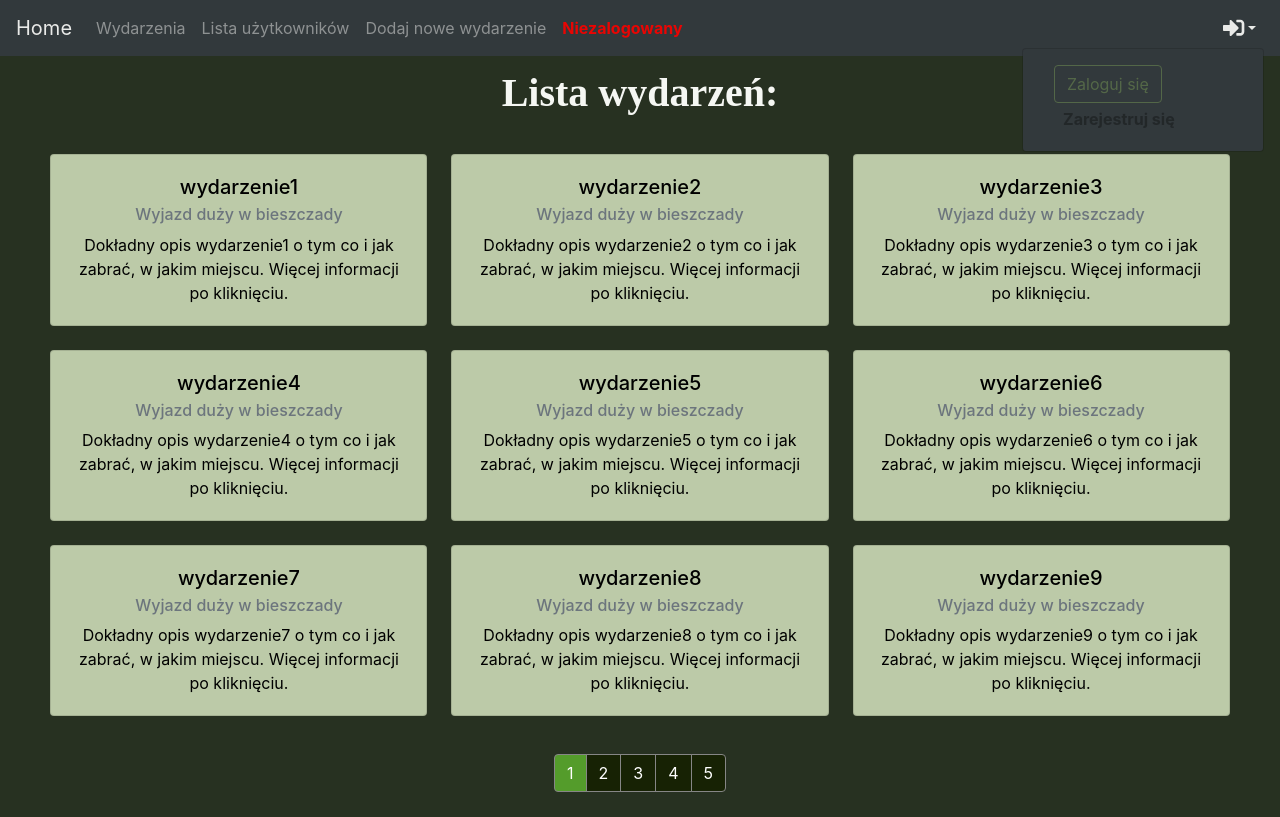
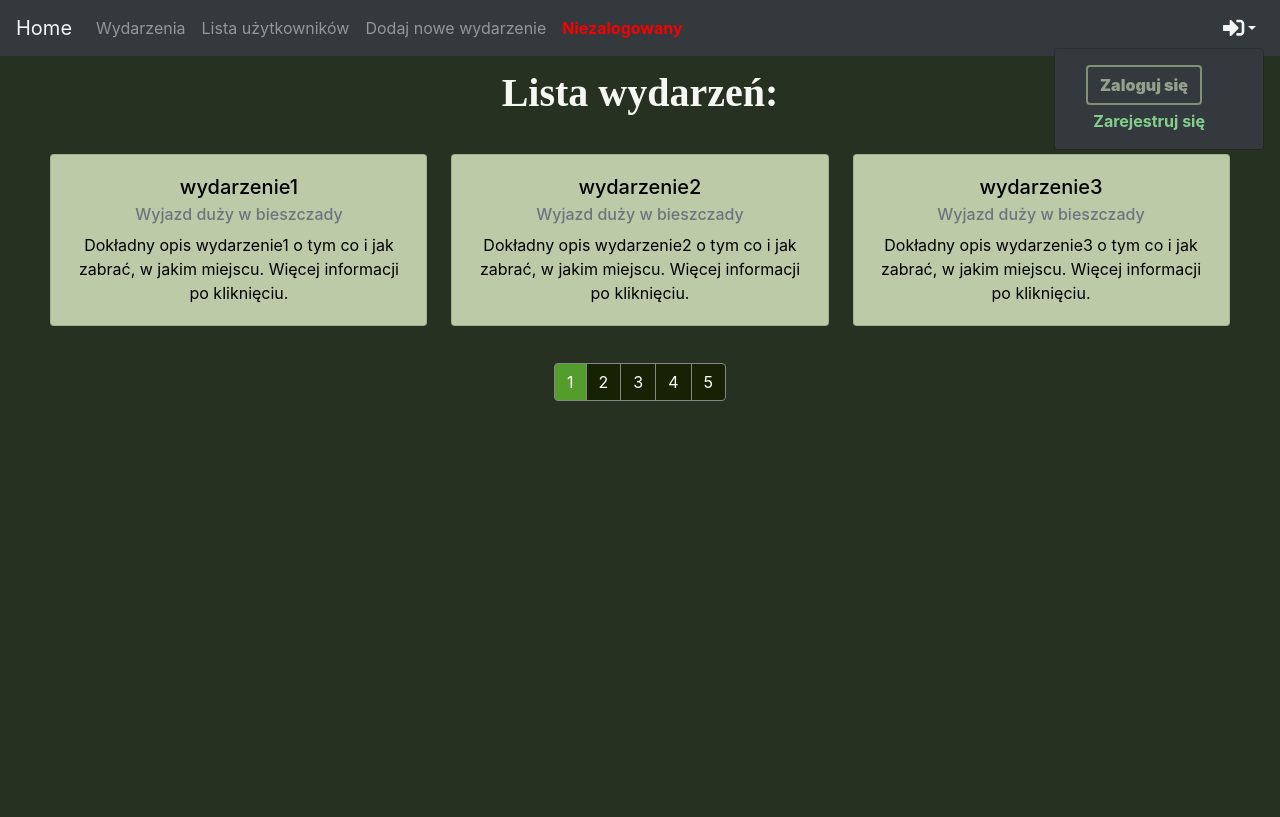
Before and after one commit to kubwosz/event-support-app-frontside, a React (Create React App) app in the folder event-support-app/: page / in a window 1280 px wide. Both pictures are taken after a click on the button 1239 px from the left and 28 px from the top of the page. Built offline with nearby package versions, Linux system fonts and the light colour scheme.

Commit message:
changed css files in navbar, some fixes in listing events and navbar

```diff
--- a/event-support-app/src/components/events_list/index.jsx
+++ b/event-support-app/src/components/events_list/index.jsx
@@ -17,6 +17,7 @@ class EventsList extends React.Component {
       events: [],
       eventsToRow: [],
       activePage: 1,
+      eventsPerPage: 3,
       totalPages: 3
     };
   }
@@ -42,6 +43,12 @@ class EventsList extends React.Component {
   }
 
   renderEvents = (event, index) => {
+    if (
+      index >=
+        this.state.activePage * this.state.eventsPerPage -
+          this.state.eventsPerPage &&
+      index < this.state.activePage * this.state.eventsPerPage
+    ) {
       return (
         <Card
           className="grid-item"
@@ -55,12 +62,13 @@ class EventsList extends React.Component {
               Wyjazd duży w bieszczady
             </Card.Subtitle>
             <Card.Text>
-            Dokładny opis {event} o tym co i jak zabrać, w jakim miejscu. Więcej
-            informacji po kliknięciu.
+              Dokładny opis {event} o tym co i jak zabrać, w jakim miejscu.
+              Więcej informacji po kliknięciu.
             </Card.Text>
           </Card.Body>
         </Card>
       );
+    }
   };
 
   handlePaginationChange = (e, { activePage }) => this.setState({ activePage });
@@ -73,7 +81,13 @@ class EventsList extends React.Component {
     let items = [];
     for (let number = 1; number <= 5; number++) {
       items.push(
-        <Pagination.Item key={number} active={number === this.state.activePage}>
+        <Pagination.Item
+          key={number}
+          active={number === this.state.activePage}
+          onClick={() => {
+            this.setState({ activePage: number });
+          }}
+        >
           {number}
         </Pagination.Item>
       );
--- a/event-support-app/src/components/navbar/index.jsx
+++ b/event-support-app/src/components/navbar/index.jsx
@@ -31,7 +31,6 @@ export default class HomeNavbar extends React.Component {
         <Container id="userLogged">
           <Form>
             <Form.Group>KRzysiek</Form.Group>
-
             <Form.Group>krzysztof@mail.com</Form.Group>
             <Button onClick={this.logOut} variant="outline-info">
               Wyloguj się
@@ -66,11 +65,14 @@ export default class HomeNavbar extends React.Component {
               >
                 Zaloguj się
               </Button>
+              <a id="registerLink" href="/register">
+                Zarejestruj się
+              </a>
             </Form>
           </Container>
-          <NavDropdown.Item href="/register">
+          {/* <NavDropdown.Item href="/register">
             <b>Zarejestruj się</b>
-          </NavDropdown.Item>
+          </NavDropdown.Item> */}
         </div>
       );
     }
--- a/event-support-app/src/components/navbar/style.css
+++ b/event-support-app/src/components/navbar/style.css
@@ -1,20 +1,36 @@
 #userProperties{
-    width: 13rem;
+    width: 11rem;
 }
 
-.btn-outline-info{
-    color: rgb(94, 117, 79);
-    border-color:  rgb(94, 117, 79);
+#registerLink{
+    margin-left:5%;
+    color: rgb(141, 224, 152);
 }
+
+
 
 .navbar{
     position: sticky;
     top: 0;
     z-index: 1;
-    opacity: 0.9;
+    opacity: 0.95;
 }
 
 .dropdown-menu{
     color: #85919b;
     background-color: #343a40;
+    font-weight: 700;
 }
+
+.btn-outline-info{
+    color: rgb(161, 173, 153);
+    border-color:  rgb(139, 156, 127);
+    border-width: 2px;
+    font-weight: 900;
+    margin-bottom: 3%;
+}
+
+.btn-outline-info:hover {
+    background-color: rgb(66, 155, 63);
+    border-color:  rgb(66, 155, 63);
+  }
```
Also changed, not shown: event-support-app/src/css/main.scss (line endings or trailing spaces). Lines whose indentation alone changed are shown as unchanged.
